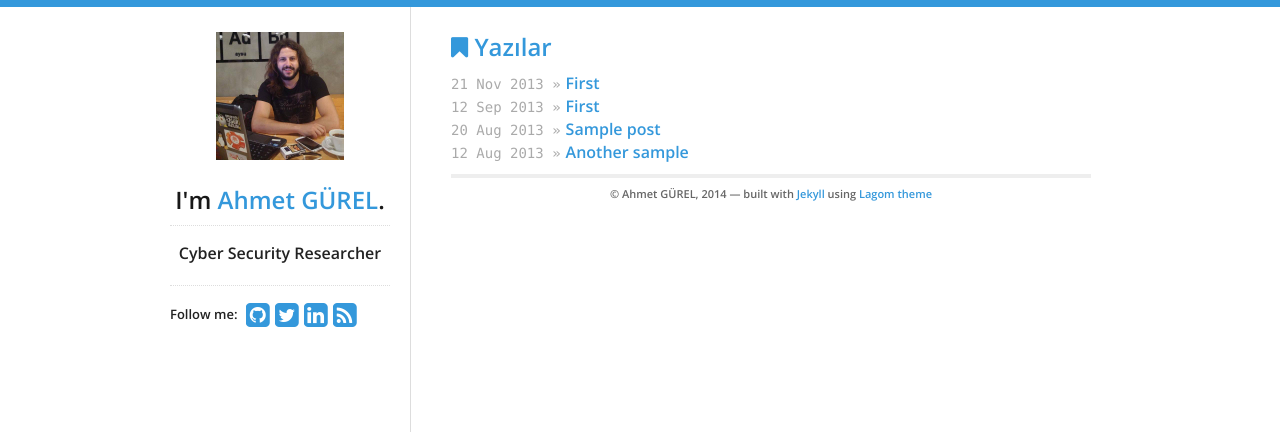
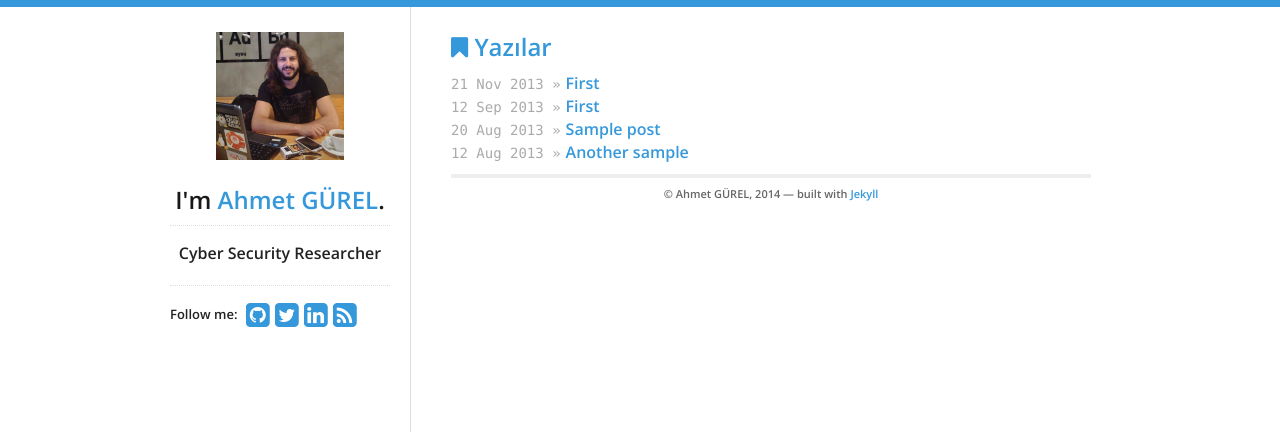
Before and after one commit to ahmetgurel/ahmetgurel.github.io, a Jekyll site: the page built from index.html, in a window 1280 px wide. Shown: the top 434 px of the page. Built offline with Jekyll 4.4.1, drawn with Linux system fonts in a browser that asks for light colours; nearby versions of some CDN libraries.

Commit message:
Update footer.html

```diff
--- a/_includes/footer.html
+++ b/_includes/footer.html
@@ -7,6 +7,6 @@
   {% endif %}
 
   <p>
-    © {{ site.data.theme.name }}, 2014 &mdash; built with <a href="http://jekyllrb.com/">Jekyll</a> using <a href="https://github.com/swanson/lagom">Lagom theme</a>
+    © {{ site.data.theme.name }}, 2014 &mdash; built with <a href="http://jekyllrb.com/">Jekyll</a>
   </p>
 </div>
```
